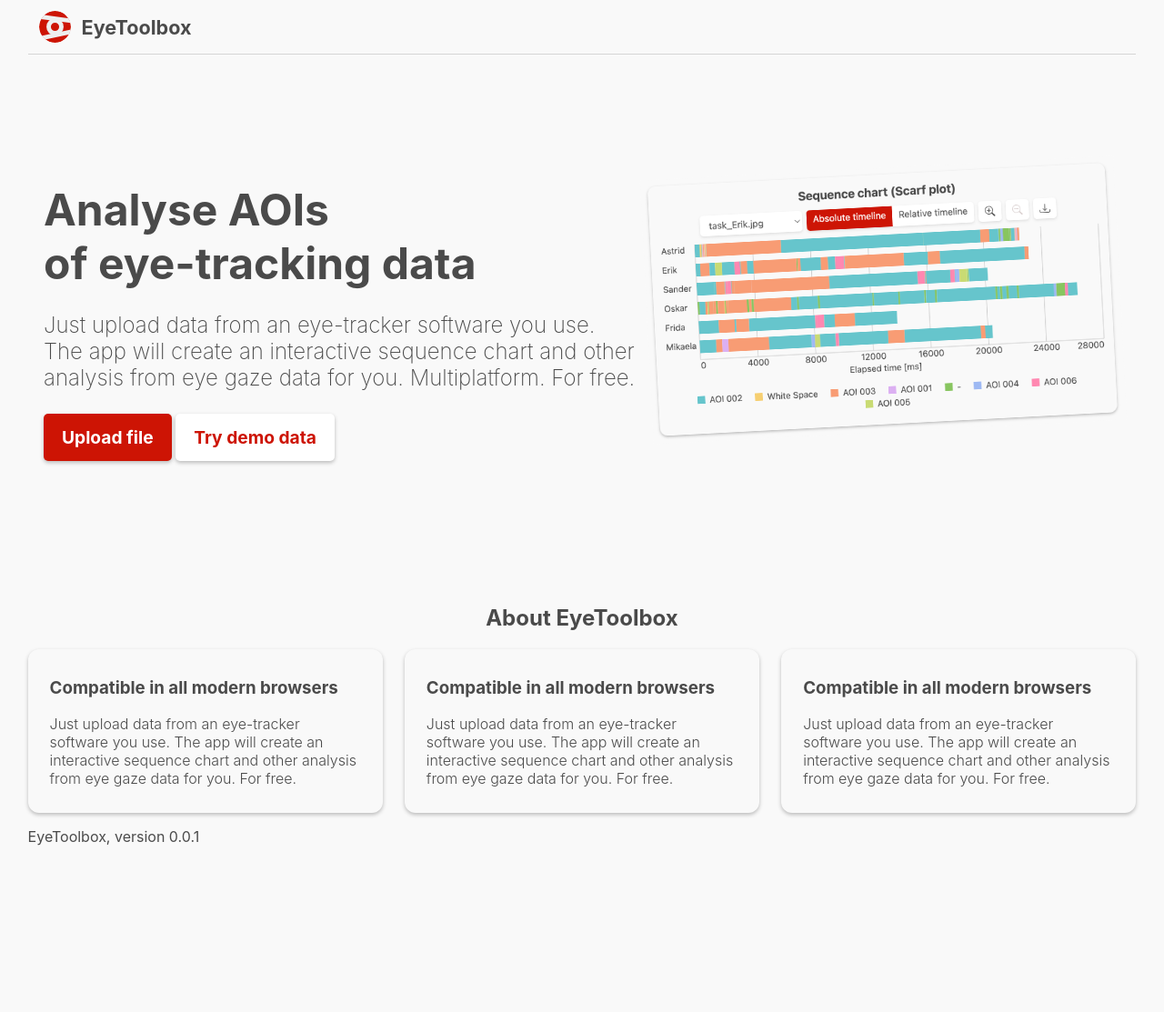
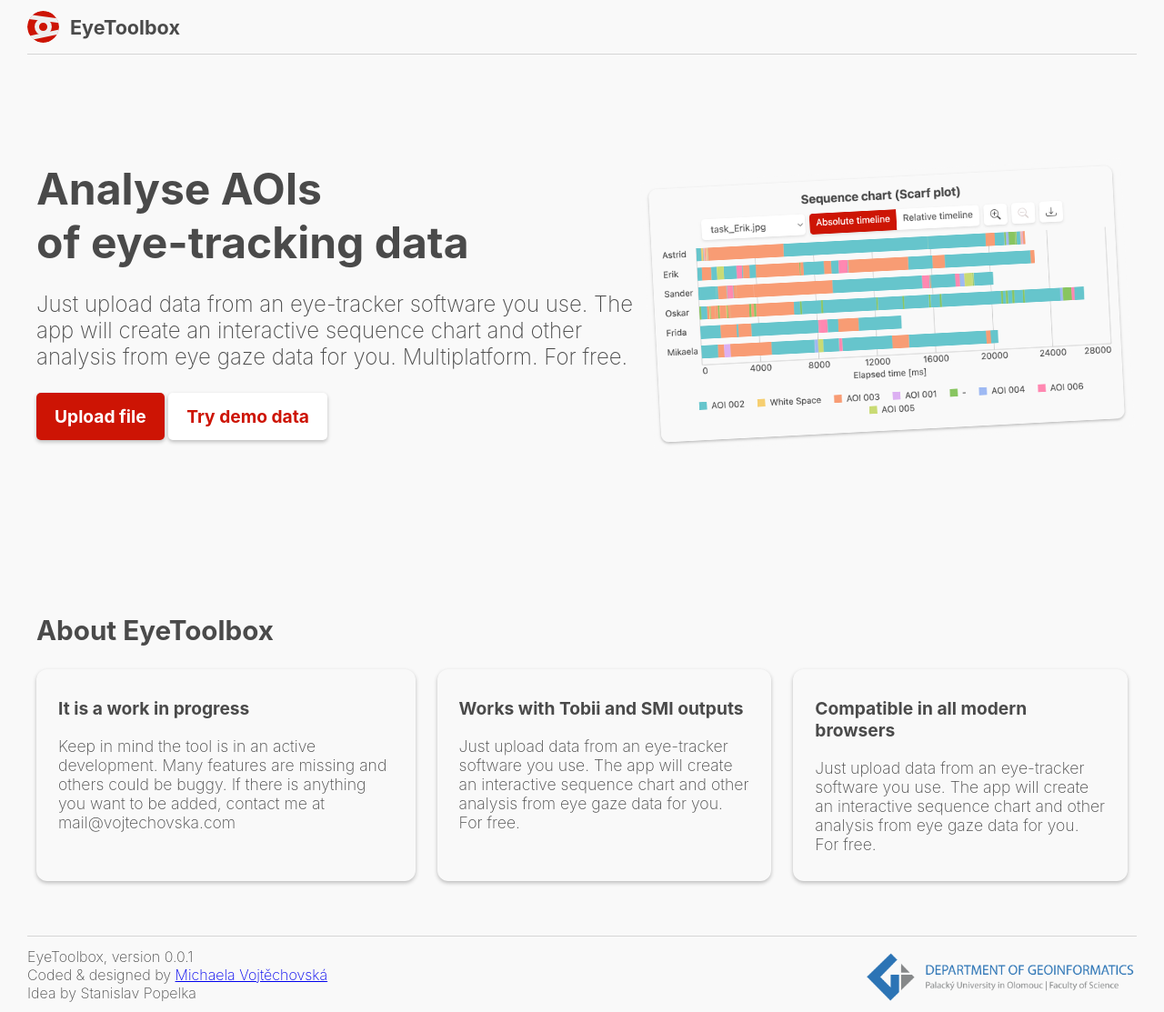
Before and after one commit to misavojte/EyeROI, a plain HTML site: page index.html in a window 1280 px wide. Shown: the whole page at 91% size. Before the commit the page ends 946 px from the top, so only its background shows below. Drawn offline with Linux system fonts and the light colour scheme.

Commit message:
design update

```diff
--- a/css/app.css
+++ b/css/app.css
@@ -28,24 +28,42 @@
   margin: 1rem 0;
 }
 
+h2 {
+  font-size: 1.85rem;
+}
+
+h3 {
+  font-size: 1.2rem;
+}
+
 .intro-text {
   font-size: 1.5rem;
   font-weight: 200;
 }
 
-footer, header, main {
-  padding: 0px clamp(1.375rem, 1.2rem + 0.89vw, 2rem);
+footer, header {
+  width: calc(100% - 60px);
+  max-width: 1380px;
+  margin: 0 30px;
+  padding: 12px 0;
+  display: flex;
+  justify-content: space-between;
 }
 
+footer {
+  margin-top: 60px;
 
+}
 header {
   display: flex;
 }
 
-.header-wrapper {
-  padding: 12px;
-  width: 100%;
+.border-b {
   border-bottom: #5858583a 1px solid;
+}
+
+.border-t {
+  border-top: #5858583a 1px solid;
 }
 
 main {
@@ -73,12 +91,19 @@
 }
 
 #firstsec {
-  max-width: 1200px;
-  box-sizing: border-box;
   display: grid;
   grid-template-columns: 55% 1fr;
   gap: 12px;
-  padding: 60px 8px;
+  margin: auto;
+    height: 100vh;
+    max-height: 550px;
+    align-items: center;
+}
+
+.main-section {
+  max-width: 1280px;
+  box-sizing: border-box;
+  padding: 0 40px;
 }
 
 #intro-pic {
@@ -87,7 +112,7 @@
   transform: rotate(-3deg);
 }
 
-#firstsec, #analysis, #about {
+#analysis, #about {
   margin: 65px auto 0;
 }
 
@@ -348,8 +373,14 @@
 .grid-item {
   padding: 12px 24px;
   border-radius: 12px;
-  font-weight: 300;
+  font-weight: 200;
+  font-size: 1.1rem;
   box-shadow: 0 2px 4px rgb(0 0 0 / 25%);
+}
+
+footer p {
+  font-weight: 200;
+  margin: 0;
 }
 
 .exterModal {
--- a/index.html
+++ b/index.html
@@ -11,16 +11,14 @@
 
   </head>
   <body>
-    <header>
-      <div class="header-wrapper">
+    <header class="border-b">
         <a id="gohome" href="./">
           <img id="logo" width="35" height="35" src="./favicon.svg" alt="Logo">
           <span id="sitetitle" href="./">EyeToolbox</span>
         </a>
-      </div>
     </header>
     <main>
-      <section id="firstsec">
+      <section class="main-section" id="firstsec">
         <div class="intro holder">
           <h1 class="">Analyse AOIs</br>of eye-tracking data</h1>
           <p class="intro-text">Just upload data from an eye-tracker software you use. The app will create an interactive sequence chart and other analysis from eye gaze data for you. Multiplatform. For free.</p>
@@ -36,15 +34,15 @@
         </div>
         <img id="intro-pic" src="screen2.png" alt="">
       </section>
-      <section id="about">
-        <h2 class="anl">About EyeToolbox</h2>
+      <section class="main-section" id="about">
+        <h2>About EyeToolbox</h2>
         <div class="about-grid">
           <section class="grid-item">
-            <h3>Compatible in all modern browsers</h3>
-            <p>Just upload data from an eye-tracker software you use. The app will create an interactive sequence chart and other analysis from eye gaze data for you. For free.</p>
+            <h3>It is a work in progress</h3>
+            <p>Keep in mind the tool is in an active development. Many features are missing and others could be buggy. If there is anything you want to be added, contact me at mail@vojtechovska.com</p>
           </section>
           <section class="grid-item">
-            <h3>Compatible in all modern browsers</h3>
+            <h3>Works with Tobii and SMI outputs</h3>
             <p>Just upload data from an eye-tracker software you use. The app will create an interactive sequence chart and other analysis from eye gaze data for you. For free.</p>
           </section>
           <section class="grid-item">
@@ -54,8 +52,15 @@
         </div>
       </section>
     </main>
-    <footer>
-      <p>EyeToolbox, version 0.0.1</p>
+    <footer class="border-t">
+      <div>
+        <p>EyeToolbox, version 0.0.1</p>
+        <p>Coded & designed by <a href="https://vojtechovska.com">Michaela Vojtěchovská</a></p>
+        <p>Idea by Stanislav Popelka</p>
+      </div>
+      <a rel="no-follow" href="https://geoinformatics.upol.cz/">
+        <img loading="lazy" id="dpt-logo" src="img/logos/dpt.png" alt="" width="300" height="64.43">
+      </a>
     </footer>
     <script defer src="js/app.js"></script>
   </body>
--- a/js/app.js
+++ b/js/app.js
@@ -408,7 +408,7 @@
     dcanvas.innerHTML = html
   } else {
     dcanvas = document.createElement("section");
-    dcanvas.classList = "anim";
+    dcanvas.classList = "anim main-section";
     dcanvas.id = "analysis";
     dcanvas.innerHTML = html;
     document.querySelector('main')
```
Also changed, not shown: 2 other files.
